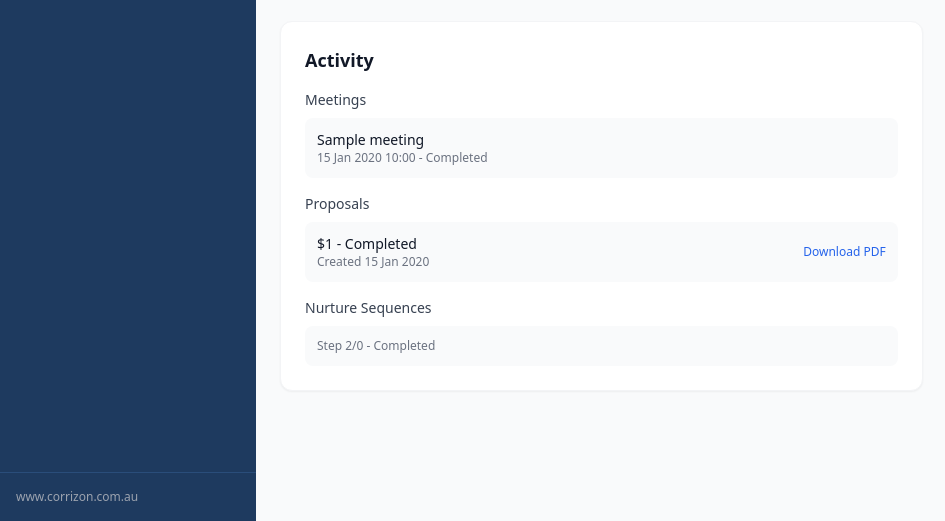
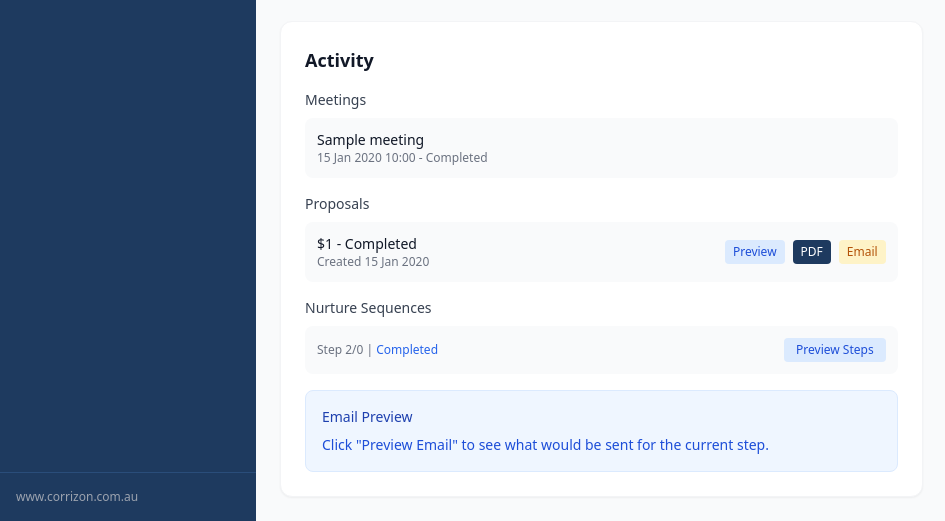
Before and after one commit to Evan-Kun/mastersales, a FastAPI app: page /leads/1 in a window 1280 px wide. Shown: the part 923-1444 px from the top of the page, without its empty margins (0-945 px from the left). Run offline with FastAPI, Linux system fonts and the light colour scheme; tables that the repository leaves empty hold one stand-in row (values such as "Sample post"); some libraries are stand-ins or nearby versions.

Commit message:
feat: add nurture step navigation and proposal PDF preview
Nurture preview now supports browsing all steps with prev/next buttons
and clickable dot indicators. Steps show Sent/Current/Upcoming status.
Added inline proposal preview endpoint that renders the same HTML as the
PDF. Lead detail page now has full nurture actions and proposal previews.

Co-Authored-By: Claude Opus 4.6 <noreply@anthropic.com>

```diff
--- a/app.py
+++ b/app.py
@@ -2,7 +2,7 @@ import logging
 from contextlib import asynccontextmanager
 from datetime import datetime, timedelta
 
-from fastapi import FastAPI, Request, Depends, Form, HTTPException
+from fastapi import FastAPI, Request, Depends, Form, Query, HTTPException
 from fastapi.responses import HTMLResponse, RedirectResponse, FileResponse
 from fastapi.staticfiles import StaticFiles
 from fastapi.templating import Jinja2Templates
@@ -541,7 +541,12 @@ def nurture_enroll(
 
 
 @app.get("/nurture/enrollments/{enrollment_id}/preview", response_class=HTMLResponse)
-def nurture_preview(request: Request, enrollment_id: int, db: Session = Depends(get_db)):
+def nurture_preview(
+    request: Request,
+    enrollment_id: int,
+    step: int = Query(None),
+    db: Session = Depends(get_db),
+):
     enrollment = db.query(NurtureEnrollment).get(enrollment_id)
     if not enrollment:
         raise HTTPException(status_code=404)
@@ -549,9 +554,14 @@ def nurture_preview(request: Request, enrollment_id: int, db: Session = Depends(
     seq = enrollment.sequence
     contact = enrollment.contact
     company = contact.company
+    total_steps = len(seq.steps)
 
-    step = seq.steps[enrollment.current_step]
-    body = step["body_template"].format(
+    # Allow browsing any step; default to current_step
+    step_idx = step if step is not None else enrollment.current_step
+    step_idx = max(0, min(step_idx, total_steps - 1))
+
+    step_data = seq.steps[step_idx]
+    body = step_data["body_template"].format(
         first_name=contact.first_name,
         last_name=contact.last_name or "",
         company_name=company.company_name if company else "",
@@ -561,16 +571,18 @@ def nurture_preview(request: Request, enrollment_id: int, db: Session = Depends(
 
     return templates.TemplateResponse("partials/nurture_preview.html", {
         "request": request,
-        "step": step,
+        "step": step_data,
         "body": body,
         "enrollment": enrollment,
-        "step_number": enrollment.current_step + 1,
-        "total_steps": len(seq.steps),
+        "step_index": step_idx,
+        "step_number": step_idx + 1,
+        "total_steps": total_steps,
+        "current_step": enrollment.current_step,
     })
 
 
 @app.post("/nurture/enrollments/{enrollment_id}/advance")
-def nurture_advance(enrollment_id: int, db: Session = Depends(get_db)):
+def nurture_advance(request: Request, enrollment_id: int, db: Session = Depends(get_db)):
     enrollment = db.query(NurtureEnrollment).get(enrollment_id)
     if not enrollment:
         raise HTTPException(status_code=404)
@@ -580,6 +592,11 @@ def nurture_advance(enrollment_id: int, db: Session = Depends(get_db)):
     else:
         enrollment.current_step += 1
     db.commit()
+
+    # Redirect back to the referring page (lead detail or nurture)
+    referer = request.headers.get("referer", "")
+    if "/leads/" in referer:
+        return RedirectResponse(referer, status_code=303)
     return RedirectResponse("/nurture", status_code=303)
 
 
@@ -679,6 +696,33 @@ def proposals_download_pdf(proposal_id: int, db: Session = Depends(get_db)):
     return FileResponse(proposal.pdf_path, media_type="application/pdf", filename=f"proposal-{proposal_id}.pdf")
 
 
+@app.get("/proposals/{proposal_id}/preview", response_class=HTMLResponse)
+def proposals_preview(request: Request, proposal_id: int, db: Session = Depends(get_db)):
+    """Render the proposal as HTML in the browser (same content as the PDF)."""
+    proposal = db.query(Proposal).get(proposal_id)
+    if not proposal:
+        raise HTTPException(status_code=404)
+
+    contact = proposal.contact
+    company = contact.company if contact else None
+
+    from proposals.pdf_generator import proposal_env
+    template = proposal_env.get_template("proposal.html")
+    html_content = template.render(
+        company=settings.company_name,
+        website=settings.company_website,
+        contact_name=f"{contact.first_name} {contact.last_name or ''}".strip(),
+        company_name=company.company_name if company else "",
+        products=proposal.products,
+        total_price=proposal.pricing,
+        notes="",
+        proposal_number=f"COR-{proposal.created_at.strftime('%Y%m%d%H%M%S')}",
+        date=proposal.created_at.strftime("%d %B %Y"),
+        differentiators=settings.key_differentiators,
+    )
+    return HTMLResponse(html_content)
+
+
 @app.get("/proposals/{proposal_id}/email-preview", response_class=HTMLResponse)
 def proposals_email_preview(request: Request, proposal_id: int, db: Session = Depends(get_db)):
     proposal = db.query(Proposal).get(proposal_id)
--- a/templates/lead_detail.html
+++ b/templates/lead_detail.html
@@ -137,9 +137,15 @@
                         <p class="text-sm font-medium text-gray-900">${{ "{:,.0f}".format(proposal.pricing) }} - {{ proposal.status }}</p>
                         <p class="text-xs text-gray-500">Created {{ proposal.created_at.strftime('%d %b %Y') }}</p>
                     </div>
-                    {% if proposal.pdf_path %}
-                    <a href="/proposals/{{ proposal.id }}/pdf" class="text-xs text-blue-600 hover:underline">Download PDF</a>
-                    {% endif %}
+                    <div class="flex items-center gap-2">
+                        <a href="/proposals/{{ proposal.id }}/preview" target="_blank" class="px-2 py-1 bg-blue-100 text-blue-700 rounded text-xs font-medium hover:bg-blue-200 transition-colors">Preview</a>
+                        {% if proposal.pdf_path %}
+                        <a href="/proposals/{{ proposal.id }}/pdf" class="px-2 py-1 bg-navy text-white rounded text-xs font-medium hover:bg-navy-light transition-colors">PDF</a>
+                        {% endif %}
+                        {% if proposal.email_html %}
+                        <a href="/proposals/{{ proposal.id }}/email-preview" target="_blank" class="px-2 py-1 bg-amber-100 text-amber-700 rounded text-xs font-medium hover:bg-amber-200 transition-colors">Email</a>
+                        {% endif %}
+                    </div>
                 </div>
                 {% endfor %}
             </div>
@@ -152,10 +158,39 @@
                 <div class="flex items-center justify-between p-3 bg-gray-50 rounded-lg">
                     <div>
                         <p class="text-sm font-medium text-gray-900">{{ enrollment.sequence.name }}</p>
-                        <p class="text-xs text-gray-500">Step {{ enrollment.current_step + 1 }}/{{ enrollment.sequence.steps | length }} - {{ enrollment.status }}</p>
+                        <p class="text-xs text-gray-500">
+                            Step {{ enrollment.current_step + 1 }}/{{ enrollment.sequence.steps | length }}
+                            |
+                            <span class="{% if enrollment.status == 'Active' %}text-green-600{% elif enrollment.status == 'Completed' %}text-blue-600{% else %}text-gray-400{% endif %}">
+                                {{ enrollment.status }}
+                            </span>
+                        </p>
+                    </div>
+                    <div class="flex items-center gap-2">
+                        <button hx-get="/nurture/enrollments/{{ enrollment.id }}/preview?step=0"
+                                hx-target="#email-preview"
+                                hx-swap="innerHTML"
+                                class="px-3 py-1 bg-blue-100 text-blue-700 rounded text-xs font-medium hover:bg-blue-200 transition-colors">
+                            Preview Steps
+                        </button>
+                        {% if enrollment.status == 'Active' %}
+                        <form action="/nurture/enrollments/{{ enrollment.id }}/advance" method="post">
+                            <button class="px-3 py-1 bg-green-100 text-green-700 rounded text-xs font-medium hover:bg-green-200 transition-colors">
+                                Send &amp; Advance
+                            </button>
+                        </form>
+                        {% endif %}
                     </div>
                 </div>
                 {% endfor %}
+            </div>
+
+            <!-- Email Preview Panel -->
+            <div class="mt-4 bg-blue-50 border border-blue-100 rounded-lg p-4">
+                <h4 class="text-sm font-medium text-blue-800 mb-2">Email Preview</h4>
+                <div id="email-preview" class="text-sm text-blue-700">
+                    Click "Preview Email" to see what would be sent for the current step.
+                </div>
             </div>
             {% endif %}
 
--- a/templates/nurture.html
+++ b/templates/nurture.html
@@ -63,11 +63,11 @@
                         </div>
                     </div>
                     <div class="flex items-center gap-2">
-                        <button hx-get="/nurture/enrollments/{{ enrollment.id }}/preview"
+                        <button hx-get="/nurture/enrollments/{{ enrollment.id }}/preview?step=0"
                                 hx-target="#email-preview"
                                 hx-swap="innerHTML"
                                 class="px-3 py-1 bg-blue-100 text-blue-700 rounded text-xs font-medium hover:bg-blue-200 transition-colors">
-                            Preview
+                            Preview All Steps
                         </button>
                         {% if enrollment.status == 'Active' %}
                         <form action="/nurture/enrollments/{{ enrollment.id }}/advance" method="post">
```
Also changed, not shown: templates/partials/nurture_preview.html (+50 -13 lines), templates/proposals.html (+5 -2 lines).
